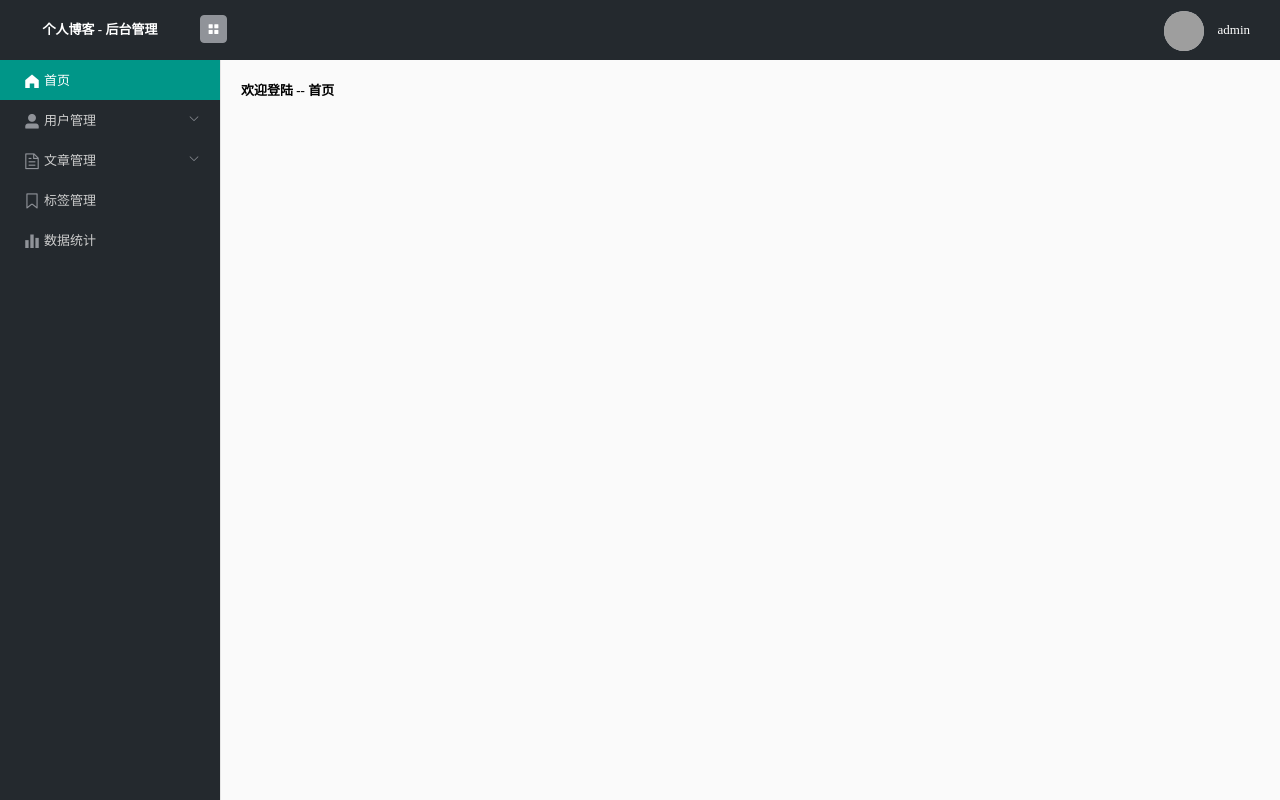
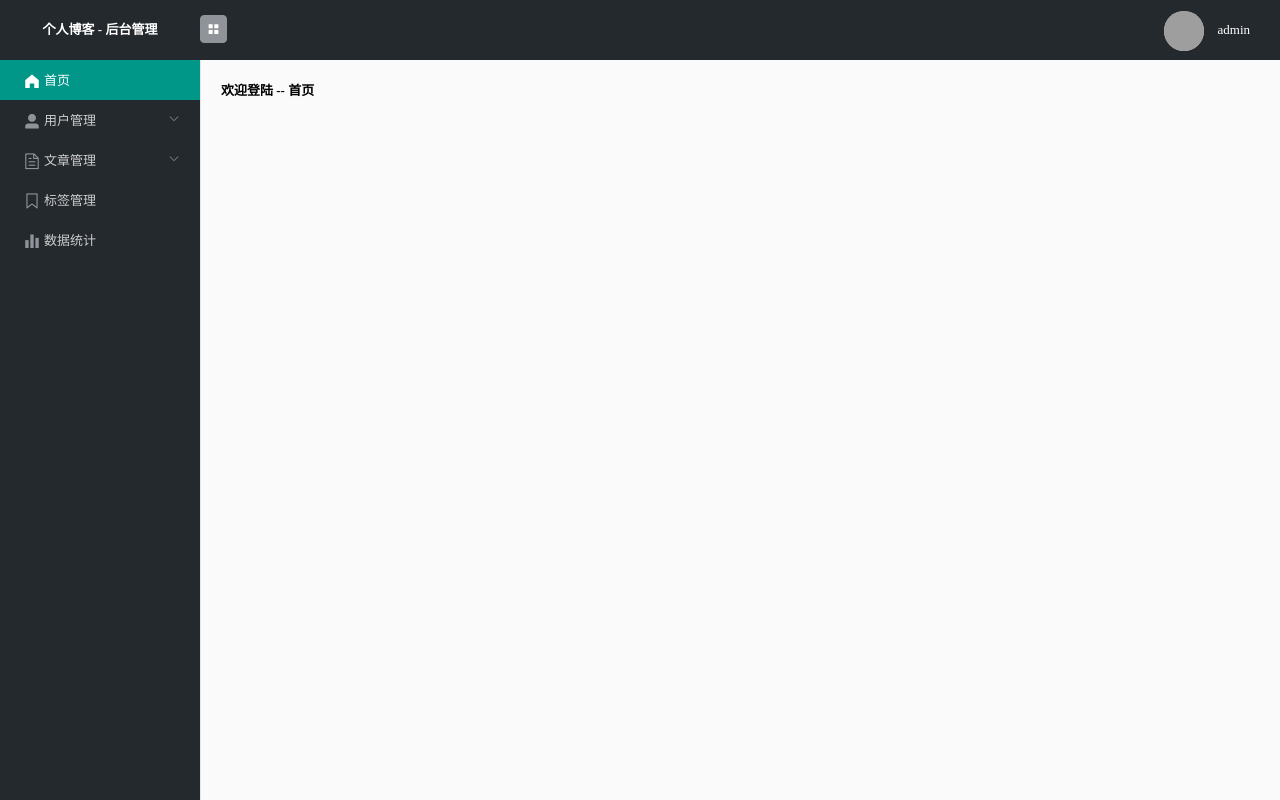
Before and after one commit to LonganGod/blogs-background-vue, a Vue app: page /#/home in a window 1280 px wide. Built offline with nearby package versions, Linux system fonts and the light colour scheme; grey boxes are pictures that could not be loaded; a web font is replaced by a local one.

Commit message:
布局优化

```diff
--- a/src/assets/less/default/base.less
+++ b/src/assets/less/default/base.less
@@ -15,7 +15,6 @@ html, body, h1, h2, h3, h4, h5, h6, div, p, ul, ol, dl, li, dt, dd, a, span, i,
 }
 
 html, body {
-  overflow: hidden;
   height: 100%;
   padding: 0 !important;
 }
--- a/src/assets/less/public/public.less
+++ b/src/assets/less/public/public.less
@@ -1,10 +1,5 @@
-.el-menu-vertical-demo {
-  width: 220px;
-  overflow-x: hidden;
-}
-
-.el-menu--collapse {
-  width: 64px;
+.el-menu:not(.el-menu--collapse) {
+  width: 200px;
 }
 
 .el-submenu__title,
--- a/src/views/public/public.vue
+++ b/src/views/public/public.vue
@@ -133,6 +133,8 @@
 <style scoped lang="less">
   .publicBox {
     height: 100%;
+    display: flex;
+    flex-direction: column;
 
     .publicHead {
       height: 60px;
@@ -156,11 +158,11 @@
     }
 
     .publicBody {
-      display: flex;
-      height: 100%;
+      flex: 1;
 
       .publicNav {
         height: 100%;
+        float: left;
 
         li, span {
           font-size: 13px;
@@ -172,7 +174,7 @@
       }
 
       .publicBodyMain {
-        flex: 1;
+        overflow: auto;
         height: 100%;
         background-color: #fafafa;
         box-sizing: border-box;
```
